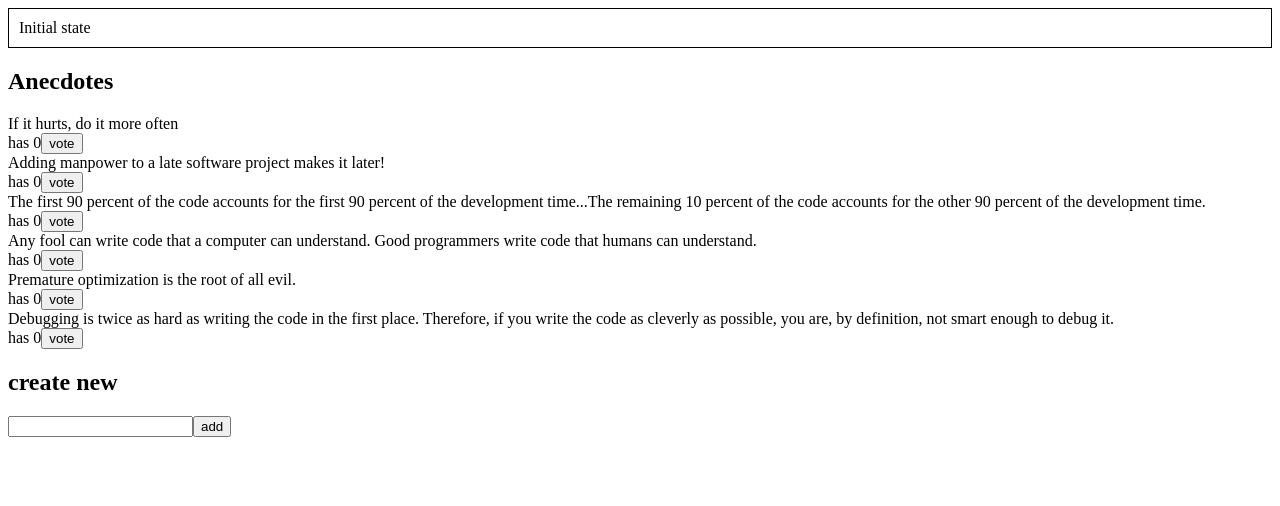
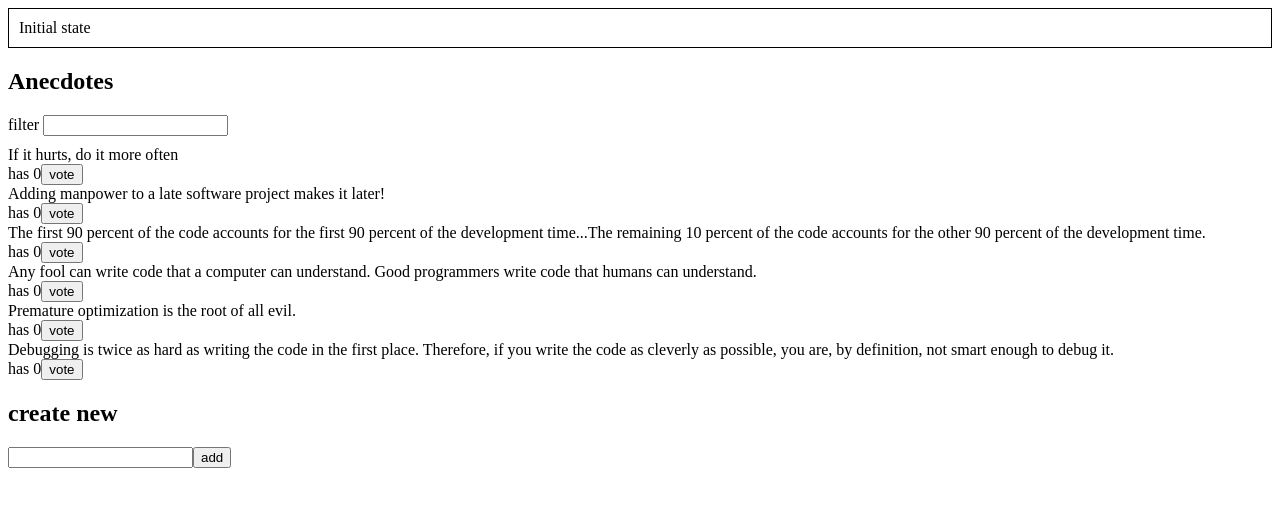
Before and after one commit to Huzla/fullstack-course, a React (Create React App) app in the folder round6/redux-anecdotes/: page / in a window 1280 px wide. Shown: the top 506 px of the page. Built offline with nearby package versions, Linux system fonts and the light colour scheme.

Commit message:
Finished 6.11

```diff
--- a/round6/redux-anecdotes/src/App.js
+++ b/round6/redux-anecdotes/src/App.js
@@ -2,11 +2,13 @@ import React from "react";
 import AnecdoteList from "./components/AnecdoteList.js";
 import AnecdoteForm from "./components/AnecdoteForm.js";
 import Notification from "./components/Notification.js";
+import Filter from "./components/Filter.js";
 
 const App = (props) => (
   <div>
     <Notification store={ props.store } />
     <h2>Anecdotes</h2>
+    <Filter store={ props.store } />
     <AnecdoteList store={ props.store } />
     <h2>create new</h2>
     <AnecdoteForm store={ props.store }/>
--- a/round6/redux-anecdotes/src/components/AnecdoteList.js
+++ b/round6/redux-anecdotes/src/components/AnecdoteList.js
@@ -4,9 +4,11 @@ import { voteFor } from "../reducers/anecdoteReducer.js";
 import { setNotification, clearNotification } from "../reducers/notificationReducer.js";
 
 const AnecdoteList = ({ store }) => {
-  const anecdotes = store.getState().anecdotes;
+  const { anecdotes, filter } = store.getState();
 
-  return anecdotes.sort((a, b) => a.votes < b.votes).map(anecdote => <Anecdote key={ anecdote.id } { ...anecdote } handleVote={ () => {
+  return anecdotes.sort((a, b) => a.votes < b.votes)
+    .filter(anec => anec.content.toUpperCase().includes(filter.toUpperCase()))
+    .map(anecdote => <Anecdote key={ anecdote.id } { ...anecdote } handleVote={ () => {
     store.dispatch(voteFor(anecdote.id));
     store.dispatch(setNotification(`You voted for '${ anecdote.content }'`));
     setTimeout(() => store.dispatch(clearNotification()), 5000);
--- /dev/null
+++ b/round6/redux-anecdotes/src/components/Filter.js
@@ -0,0 +1,19 @@
+import React from "react";
+import { setFilter } from "../reducers/filterReducer.js";
+
+const Filter = (props) => {
+  const handleChange = (event) => {
+    props.store.dispatch(setFilter(event.target.value));
+  };
+  const style = {
+    marginBottom: 10
+  };
+
+  return (
+    <div style={ style }>
+      filter <input onChange={ handleChange } />
+    </div>
+  );
+};
+
+export default Filter;
--- a/round6/redux-anecdotes/src/index.js
+++ b/round6/redux-anecdotes/src/index.js
@@ -4,8 +4,13 @@ import { createStore, combineReducers } from "redux";
 import App from "./App.js";
 import anecdoteReducer from "./reducers/anecdoteReducer.js";
 import notificationReducer from "./reducers/notificationReducer.js";
+import filterReducer from "./reducers/filterReducer.js";
 
-const reducer = combineReducers({  anecdotes: anecdoteReducer,  notification: notificationReducer});
+const reducer = combineReducers({
+  anecdotes: anecdoteReducer,
+  notification: notificationReducer,
+  filter: filterReducer
+});
 
 const store = createStore(reducer);
 
--- /dev/null
+++ b/round6/redux-anecdotes/src/reducers/filterReducer.js
@@ -0,0 +1,17 @@
+const filterReducer = (state = "", action) => {
+  switch (action.type) {
+    case "SET_FILTER":
+      return action.data;
+
+    default: return state;
+  }
+};
+
+export const setFilter = (str) => {
+  return {
+    type: "SET_FILTER",
+    data: str
+  };
+};
+
+export default filterReducer;
```
Also changed, not shown: 1 other file (tests, documents, lock files or other folders).
